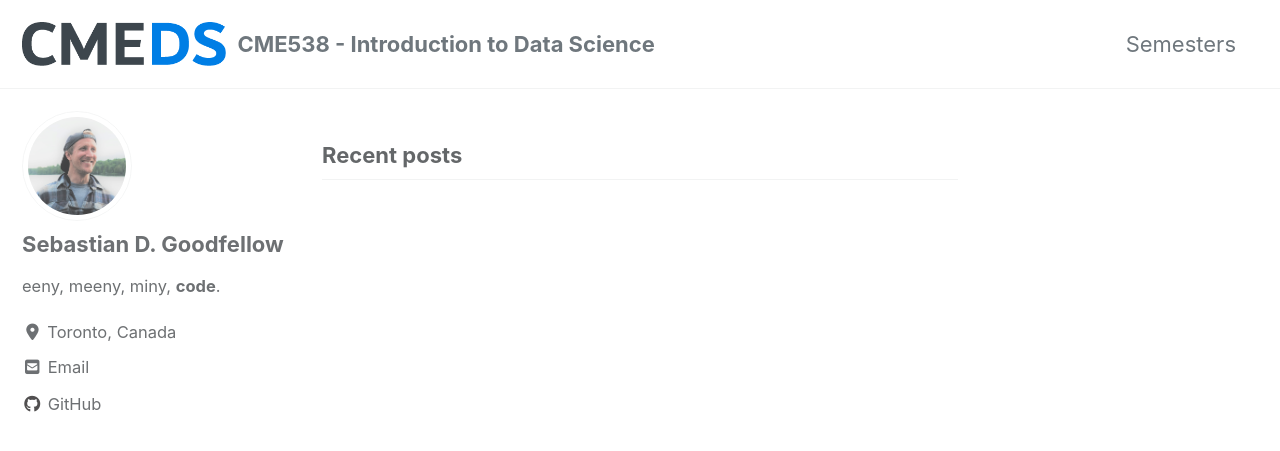
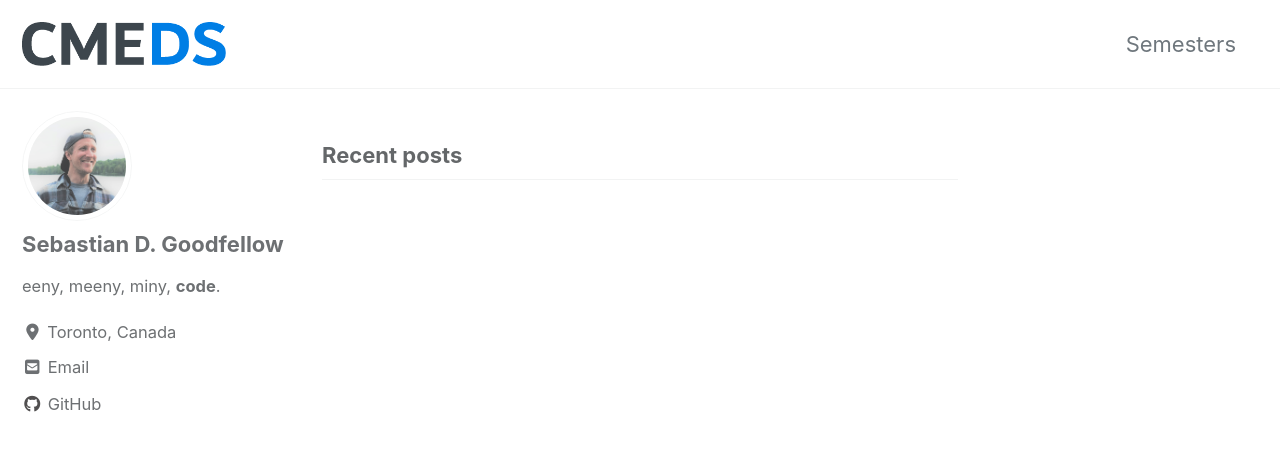
Before and after one commit to CME538-test/cme538.github.io, a Jekyll site: the page built from index.html, in a window 1280 px wide and 900 px high. Shown: the top 451 px of the window. Built offline with Jekyll 4.4.1, drawn with Linux system fonts in a browser that asks for light colours; cached includes are drawn as plain includes; nearby versions of some CDN libraries; the list of posts is cut into pages by our own code.

Commit message:
- initial commit

```diff
--- a/_config.yml
+++ b/_config.yml
@@ -16,7 +16,7 @@ minimal_mistakes_skin    : "default" # "air", "aqua", "contrast", "dark", "dirt"
 
 # Site Settings
 locale                   : "en-US"
-title                    : "CME538 - Introduction to Data Science"
+title                    : ""
 title_separator          : "-"
 subtitle                 : # site tagline that appears below site title in masthead
 name                     : "Sebastian D. Goodfellow"
```
